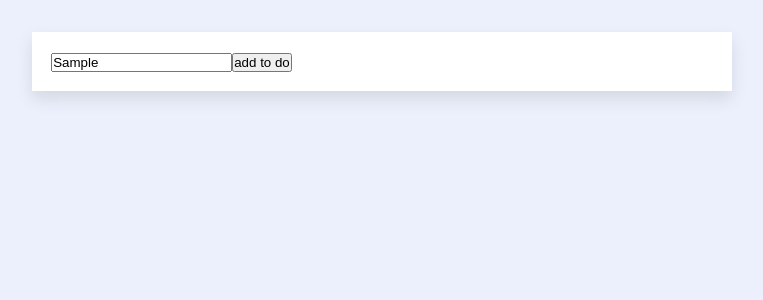
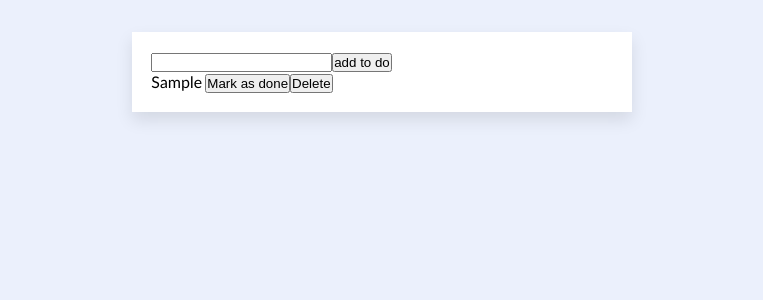
Before and after one commit to Michael-Bombini/react-todo, a React (Create React App) app: page / in a window 1280 px wide. Both pictures are taken after typing "Sample" into the empty fields and a click on the button "add to do". Shown: the top 300 px of the page, without its empty margins (258-1021 px from the left). Built offline with nearby package versions, Linux system fonts and the light colour scheme.

Commit message:
Implemented mark as done and deleting todo

```diff
--- a/src/components/Todo/AddTodo.js
+++ b/src/components/Todo/AddTodo.js
@@ -1,23 +1,27 @@
-import React, { useState } from 'react'
+import React, { useState } from "react";
 
 const AddTodo = (props) => {
-const [textTodo , setTextTodo] = useState('');
+  const [textTodo, setTextTodo] = useState("");
+  const inputHandler = (e) => {
+    setTextTodo(e.target.value);
+  };
 
-const inputHandler = (e) =>{
-  setTextTodo(e.target.value);
-};
-
-const sendTodo = () => {
-  props.onAddTodo(textTodo);
-}
-
+  const sendTodo = () => {
+    props.onAddTodo({
+      text: textTodo,
+      done: false,
+    });
+    setTextTodo("");
+  };
 
   return (
     <div>
-      <input type="text" onChange={inputHandler} value={textTodo}/>
-      <button type='submit' onClick={sendTodo}>add to do</button>
+      <input type="text" onChange={inputHandler} value={textTodo} />
+      <button type="submit" onClick={sendTodo}>
+        add to do
+      </button>
     </div>
-  )
-}
+  );
+};
 
-export default AddTodo
+export default AddTodo;
--- /dev/null
+++ b/src/components/Todo/TodoElement.css
@@ -0,0 +1,4 @@
+.done {
+    text-decoration: line-through;
+    color: rgba(0,0,0,0.7);
+}
--- a/src/components/Todo/TodoElement.js
+++ b/src/components/Todo/TodoElement.js
@@ -0,0 +1,23 @@
+import React, { useState } from "react";
+import './TodoElement.css';
+
+const TodoElement = (props) => {
+  const [theTodo, setTheTodo] = useState(props.todo);
+
+  const todoDoneHandle = () => {
+    setTheTodo({ ...theTodo, done: !theTodo.done });
+  };
+  const todoDeleteHandle = () => {
+    console.log(props.index);
+    props.onDeleteTodo(props.index);
+  }
+  return (
+    <div className={theTodo.done ? "done" : ""}>
+      {theTodo.text} {theTodo.done}{" "}
+      <button onClick={todoDoneHandle}>Mark as done</button>
+      <button onClick={todoDeleteHandle}>Delete</button>
+    </div>
+  );
+};
+
+export default TodoElement;
--- a/src/components/UI/Card.css
+++ b/src/components/UI/Card.css
@@ -1,5 +1,5 @@
 .todo__card {
-  max-width: 700px;
+  max-width: 500px;
   margin: 2rem auto;
   padding: 1.2rem;
   background-color: #fff;
--- a/src/components/UI/Card.js
+++ b/src/components/UI/Card.js
@@ -1,18 +1,40 @@
 import React, { useState } from "react";
 import AddTodo from "../Todo/AddTodo";
+import TodoElement from "../Todo/TodoElement";
 import './Card.css';
 
+
 const Card = () => {
-  const [todo,setTodo] = useState([{}]);
+  const [todo,setTodo] = useState([]);
 
-  const addTodo = (todo) => {
+  const addTodo = (newTodo) => {
     console.log("arrivato in card");
-    console.log(todo);
+    console.log(newTodo);
+
+    setTodo((currentTodos) =>{
+
+      return [...currentTodos , newTodo ];
+    });
   };
+
+  // const markAsDone = ind => {
+  //   const newTodos = [...todo].filter((elem,index) => index !== ind);
+  //   setTodo(newTodos);
+  // }
+
+  const deleteTodo = ind => {
+    const newTodos = [...todo].filter((elem,index) => index !== ind);
+    setTodo(newTodos);
+  }
+
+
 
   return (
     <div className="todo__card">
       <AddTodo onAddTodo={addTodo}/>
+      {todo.map((el,index) => (
+        <TodoElement key={el.text + index} todo={el} index={index} onDeleteTodo={deleteTodo}/>
+      ))}
     </div>
   );
 };
```
Also changed, not shown: src/components/Todo/DeleteTodo.js (deleted), src/components/Todo/EditTodo.js (deleted).
